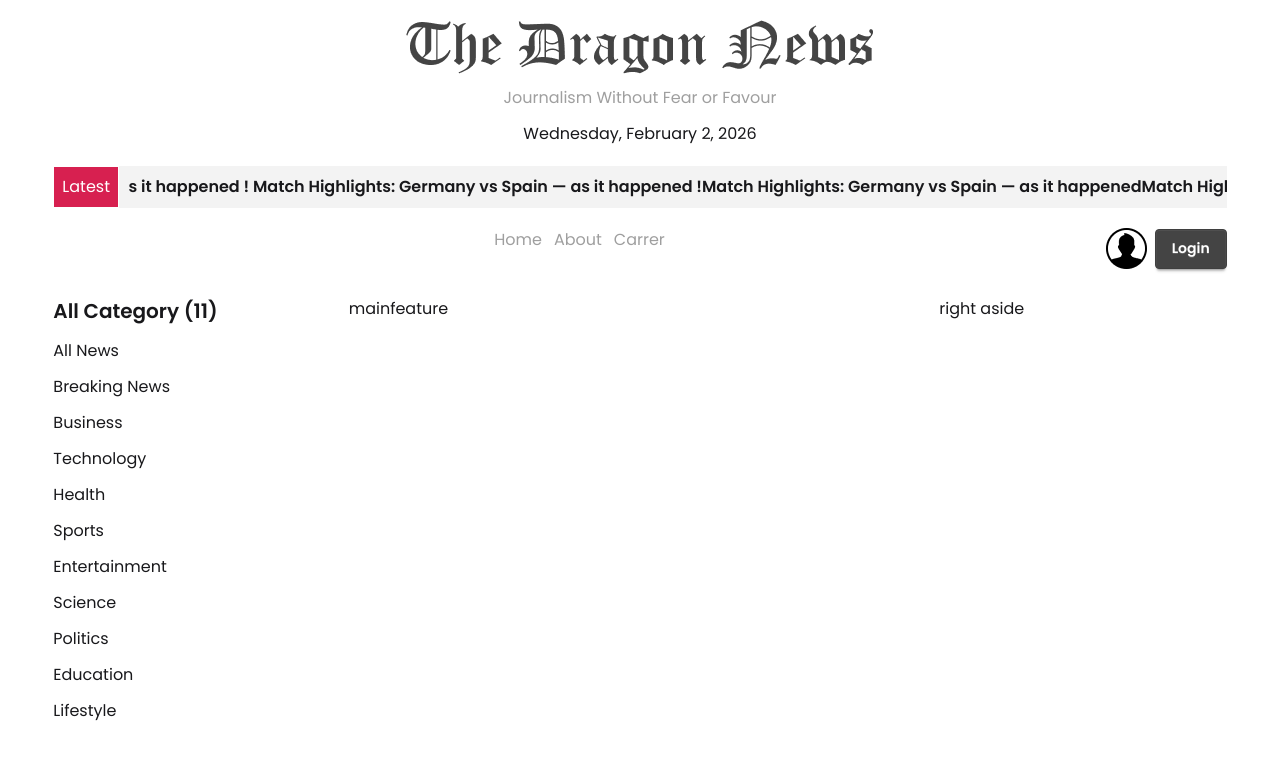
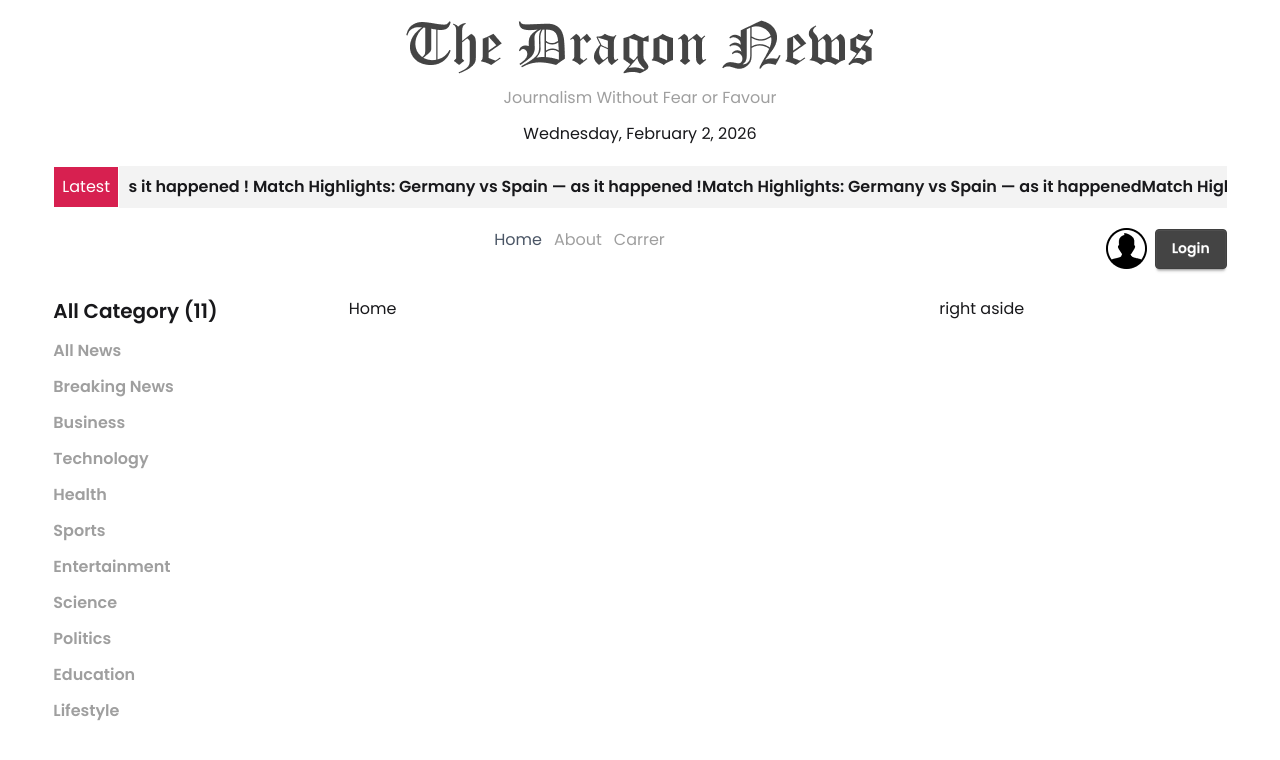
Before and after one commit to Boishakhi11/The-News-Desk, a React (Vite) app: page / in a window 1280 px wide. Shown: the top 760 px of the page. Built offline with nearby package versions, Linux system fonts and the light colour scheme.

Commit message:
left aside is ongoing

```diff
--- a/src/App.css
+++ b/src/App.css
@@ -18,3 +18,7 @@
 * {
   font-family: "Poppins", sans-serif;
 }
+
+a.active {
+  @apply text-gray-600;
+}
--- a/src/components/HomeLayout/Categories.jsx
+++ b/src/components/HomeLayout/Categories.jsx
@@ -12,7 +12,13 @@ const Categories = () => {
       </h1>
       <div className="grid gap-3 mt-3.5">
         {categories.map((category) => (
-          <NavLink key={category.id}>{category.name}</NavLink>
+          <NavLink
+            key={category.id}
+            className="text-accent font-semibold hover:text-black"
+            to={`/category/${category.id}`}
+          >
+            {category.name}
+          </NavLink>
         ))}
       </div>
     </div>
--- a/src/components/LatestNews.jsx
+++ b/src/components/LatestNews.jsx
@@ -5,13 +5,14 @@ const LatestNews = () => {
   return (
     <div className="bg-base-200 w-11/12 mx-auto flex justify-center items-center gap-2.5">
       <p className="bg-secondary text-white p-2 border">Latest</p>
-      <p className="font-semibold">
-        <Marquee speed={60} pauseOnHover>
+
+      <Marquee speed={60} pauseOnHover>
+        <p className="font-semibold">
           Match Highlights: Germany vs Spain — as it happened ! Match
           Highlights: Germany vs Spain — as it happened !Match Highlights:
           Germany vs Spain — as it happened
-        </Marquee>
-      </p>
+        </p>
+      </Marquee>
     </div>
   );
 };
--- a/src/layouts/HomeLayout.jsx
+++ b/src/layouts/HomeLayout.jsx
@@ -5,6 +5,7 @@ import Navbar from "../components/Navbar";
 import LeftAside from "../components/HomeLayout/LeftAside";
 import RightAside from "../components/HomeLayout/RightAside";
 import MainFeature from "../components/HomeLayout/MainFeature";
+import { Outlet } from "react-router";
 
 const HomeLayout = () => {
   return (
@@ -21,9 +22,9 @@ const HomeLayout = () => {
           <LeftAside></LeftAside>
         </aside>
         <section className="col-span-6">
-          <layout>
+          <Outlet>
             <MainFeature></MainFeature>
-          </layout>
+          </Outlet>
         </section>
         <aside className="col-span-3">
           <RightAside></RightAside>
--- /dev/null
+++ b/src/pages/Category.jsx
@@ -0,0 +1,14 @@
+import React from "react";
+import { useParams } from "react-router";
+
+const Category = () => {
+  const { id } = useParams();
+
+  return (
+    <div>
+      <h1>CategoryNews ({id})</h1>
+    </div>
+  );
+};
+
+export default Category;
--- /dev/null
+++ b/src/pages/Home.jsx
@@ -0,0 +1,7 @@
+import React from "react";
+
+const Home = () => {
+  return <div>Home</div>;
+};
+
+export default Home;
--- a/src/routes/router.jsx
+++ b/src/routes/router.jsx
@@ -1,10 +1,22 @@
 import { createBrowserRouter } from "react-router";
 import HomeLayout from "../layouts/HomeLayout";
+import Home from "../pages/Home";
+import Category from "../pages/Category";
 
 const router = createBrowserRouter([
   {
     path: "/",
-    element: <HomeLayout></HomeLayout>,
+    Component: HomeLayout,
+    children: [
+      {
+        path: "/",
+        Component: Home,
+      },
+      {
+        path: "/category/:id",
+        Component: Category,
+      },
+    ],
   },
   {
     path: "/*",
```
